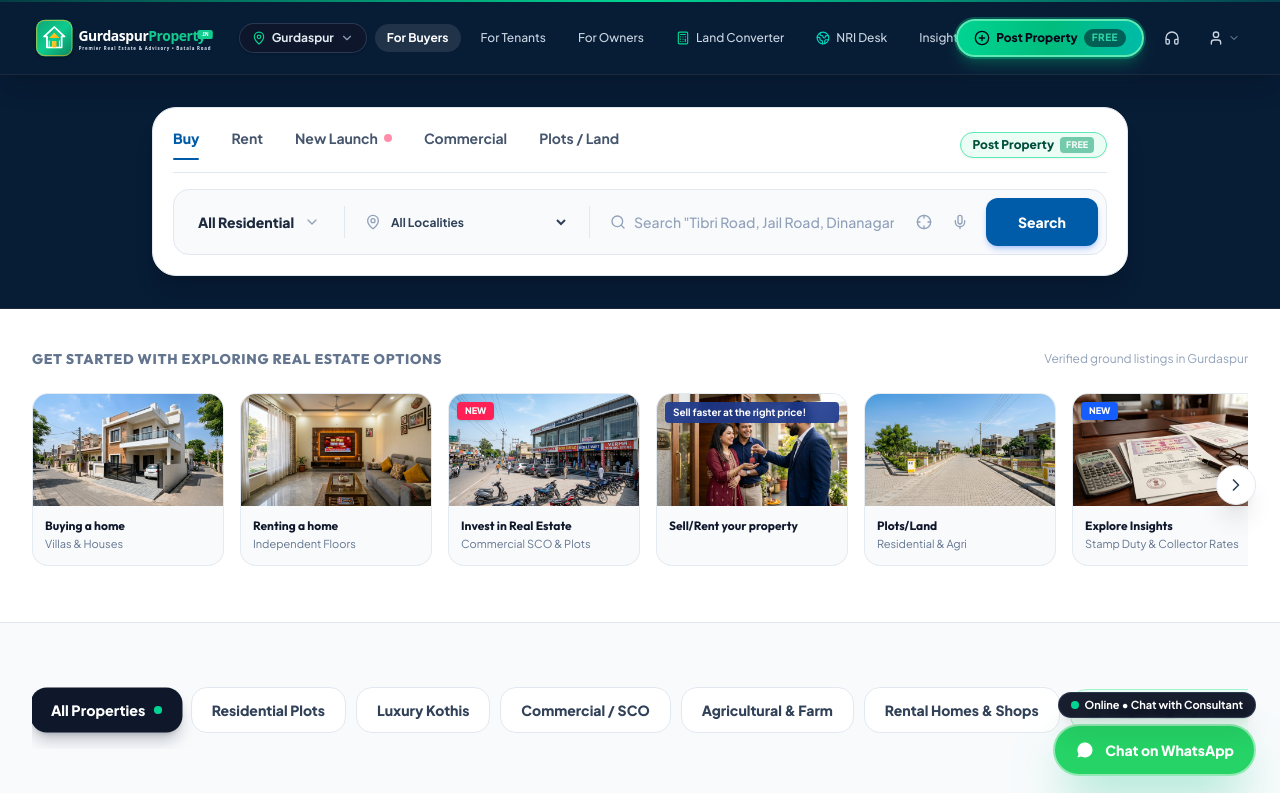
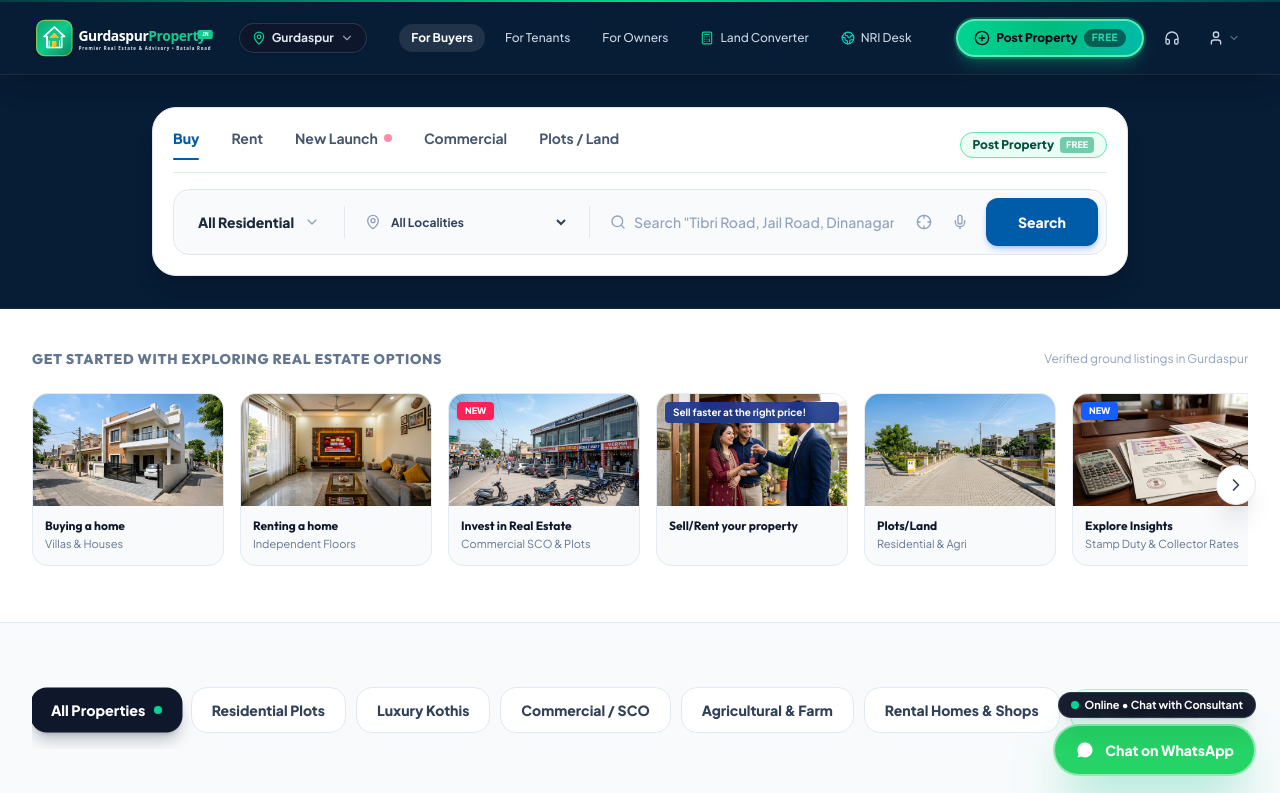
Before and after one commit to gurdaspurparents-crypto/gurdaspurproperty, a React (Vite) app: page / in a window 1280 px wide. Shown: the top 793 px of the page. Built offline with nearby package versions, Linux system fonts and the light colour scheme.

Commit message:
Remove Insights button from top navigation bar

```diff
--- a/src/components/Navbar.jsx
+++ b/src/components/Navbar.jsx
@@ -159,16 +159,6 @@ export default function Navbar({
               <span>NRI Desk</span>
             </a>
 
-            {/* Insights [NEW] Badge */}
-            <button
-              onClick={onOpenStampDuty}
-              className="px-3 py-1.5 rounded-full text-slate-300 hover:text-white hover:bg-white/5 transition-all flex items-center gap-1.5 cursor-pointer whitespace-nowrap"
-            >
-              <span>Insights</span>
-              <span className="bg-rose-600 text-white text-[9px] font-black uppercase px-1.5 py-0.5 rounded-full shadow-sm">
-                NEW
-              </span>
-            </button>
           </nav>
 
           {/* Right Action Buttons */}
```
